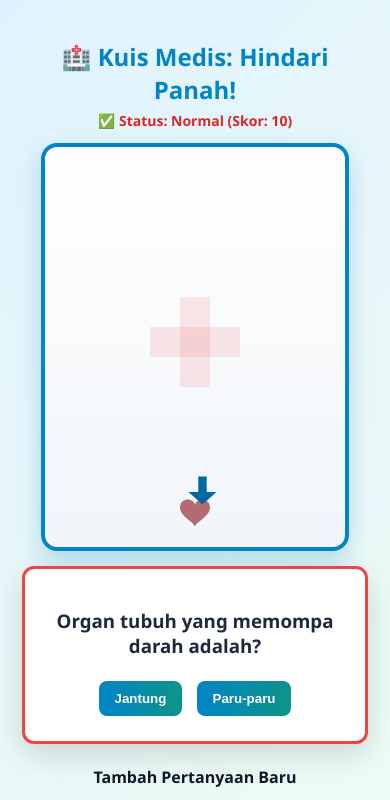
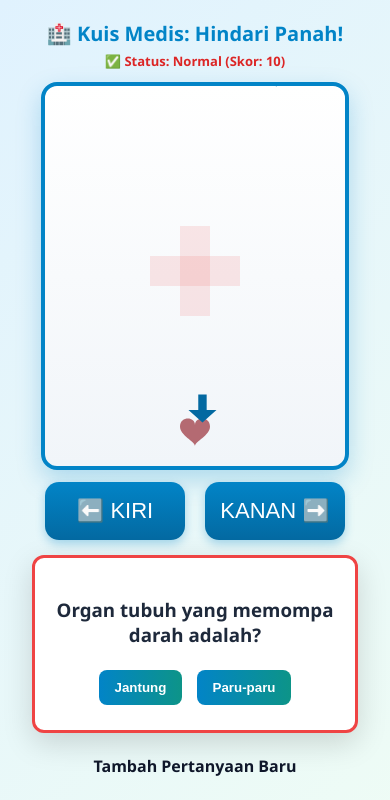
Before and after one commit to B8projek/http-127.0.0.1-5500-index.html, a plain HTML site: page index.html in a window 390 px wide. Shown: the top 800 px of the page. Drawn offline with Linux system fonts and the light colour scheme.

Commit message:
Add files via upload

```diff
--- a/index.html
+++ b/index.html
@@ -2,7 +2,9 @@
 <html lang="id">
 <head>
   <meta charset="UTF-8">
-  <title>Game Kuis Rumah Sakit - Mode Tantangan</title>
+  <!-- Mencegah layar HP zoom saat tombol sentuh ditekan cepat -->
+  <meta name="viewport" content="width=device-width, initial-scale=1.0, maximum-scale=1.0, user-scalable=no">
+  <title>Game Kuis Rumah Sakit</title>
   <style>
     body {
       font-family: 'Segoe UI', sans-serif;
@@ -11,26 +13,27 @@
       color: #0f172a;
       min-height: 100vh;
       margin: 0;
-      padding: 20px;
+      padding: 15px;
       transition: background 0.3s;
+      touch-action: manipulation; /* Responsif untuk sentuhan HP */
     }
 
-    /* Efek layar berkedip saat sirene darurat aktif */
     body.darurat {
       background: linear-gradient(135deg, #fee2e2 0%, #fecaca 100%);
     }
 
     h2 {
       color: #0284c7;
-      margin-bottom: 5px;
+      margin: 5px 0;
+      font-size: 20px;
     }
 
     #statusGangguan {
       font-weight: bold;
-      height: 24px;
+      height: 22px;
       color: #dc2626;
       margin-bottom: 8px;
-      font-size: 14px;
+      font-size: 13px;
     }
 
     canvas {
@@ -39,11 +42,10 @@
       border-radius: 16px;
       box-shadow: 0 10px 25px rgba(2, 132, 199, 0.25);
       display: block;
-      margin: 0 auto 15px auto;
-      transition: transform 0.1s;
+      margin: 0 auto 12px auto;
+      max-width: 100%;
     }
 
-    /* Efek layar bergetar */
     canvas.gempa {
       animation: shake 0.2s infinite;
     }
@@ -54,13 +56,40 @@
       100% { transform: translate(1px, -2px); }
     }
 
+    /* Tombol Kontrol Khusus HP (Sentuh Layar) */
+    .mobile-controls {
+      display: flex;
+      justify-content: center;
+      gap: 20px;
+      margin: 10px auto 15px auto;
+      max-width: 300px;
+    }
+
+    .btn-arah {
+      flex: 1;
+      padding: 16px 0;
+      font-size: 22px;
+      background: linear-gradient(180deg, #0284c7, #0369a1);
+      color: white;
+      border: none;
+      border-radius: 14px;
+      box-shadow: 0 4px 10px rgba(2, 132, 199, 0.3);
+      user-select: none;
+      -webkit-user-select: none;
+    }
+
+    .btn-arah:active {
+      transform: scale(0.94);
+      background: #075985;
+    }
+
     #quizModal {
       display: none;
       background: #ffffff;
       border: 3px solid #ef4444;
       box-shadow: 0 10px 30px rgba(0, 0, 0, 0.15);
       padding: 20px;
-      width: 300px;
+      width: 280px;
       margin: 15px auto;
       border-radius: 12px;
       color: #1e293b;
@@ -71,9 +100,11 @@
       margin: 5px;
       border-radius: 8px;
       border: 1px solid #94a3b8;
+      width: 85%;
+      max-width: 260px;
     }
 
-    button {
+    button.aksi {
       padding: 10px 16px;
       margin: 5px;
       cursor: pointer;
@@ -88,10 +119,15 @@
 <body>
 
   <h2>🏥 Kuis Medis: Hindari Panah!</h2>
-  <!-- Teks peringatan gangguan -->
   <div id="statusGangguan">Status: Normal (Skor: 0)</div>
 
-  <canvas id="gameCanvas" width="300" height="400"></canvas>
+  <canvas id="gameCanvas" width="300" height="380"></canvas>
+
+  <!-- Tombol Sentuh Kiri & Kanan untuk HP -->
+  <div class="mobile-controls">
+    <button class="btn-arah" id="btnKiri">⬅️ KIRI</button>
+    <button class="btn-arah" id="btnKanan">KANAN ➡️</button>
+  </div>
 
   <!-- Pop-up Pertanyaan -->
   <div id="quizModal">
@@ -105,7 +141,8 @@
     <input type="text" id="inputSoal" placeholder="Tulis pertanyaan...">
     <input type="text" id="inputJawabBenar" placeholder="Jawaban Benar">
     <input type="text" id="inputJawabSalah" placeholder="Jawaban Salah">
-    <button onclick="tambahSoal()">Simpan Soal</button>
+    <br>
+    <button class="aksi" onclick="tambahSoal()">Simpan Soal</button>
   </div>
 
   <script>
@@ -133,8 +170,8 @@
       }
     }
 
-    // 2. Variabel Pemain, Banyak Musuh, & Gangguan
-    let player = { x: 135, y: 350, size: 30 };
+    // 2. Variabel Pemain, Musuh, & Gangguan
+    let player = { x: 135, y: 330, size: 30 };
     let enemies = [
       { x: Math.random() * 270, y: 0, size: 28, speed: 3 },
       { x: Math.random() * 270, y: -150, size: 28, speed: 3.5 },
@@ -145,30 +182,63 @@
     let skor = 0;
     let frameCount = 0;
 
-    // Variabel Status Gangguan
-    let kontrolTerbalik = false; // Kiri jadi kanan, kanan jadi kiri
-    let modeKabut = false;       // Layar berkabut/gelap sebagian
-    let modeDarurat = false;     // Sirene bergetar
+    let kontrolTerbalik = false;
+    let modeKabut = false;
+    let modeDarurat = false;
 
-    // Kontrol Keyboard
+    // Fungsi Gerak Pemain (Bisa dipanggil dari Keyboard maupun Tombol HP)
+    function gerakKiri() {
+      if (isGameOver) return;
+      if (!kontrolTerbalik) {
+        if (player.x > 0) player.x -= 24;
+      } else {
+        if (player.x < 270) player.x += 24;
+      }
+    }
+
+    function gerakKanan() {
+      if (isGameOver) return;
+      if (!kontrolTerbalik) {
+        if (player.x < 270) player.x += 24;
+      } else {
+        if (player.x > 0) player.x -= 24;
+      }
+    }
+
+    // Kontrol Keyboard Laptop
     document.addEventListener("keydown", (e) => {
-      if (isGameOver) return;
-      let arahKiri = kontrolTerbalik ? "ArrowRight" : "ArrowLeft";
-      let arahKanan = kontrolTerbalik ? "ArrowLeft" : "ArrowRight";
-
-      if (e.key === arahKiri && player.x > 0) player.x -= 22;
-      if (e.key === arahKanan && player.x < 270) player.x += 22;
+      if (e.key === "ArrowLeft") gerakKiri();
+      if (e.key === "ArrowRight") gerakKanan();
     });
 
-    // Fungsi Mengatur Gangguan Acak Setiap Beberapa Detik
+    // Kontrol Tombol Layar Sentuh HP (Touch & Click)
+    const btnKiri = document.getElementById("btnKiri");
+    const btnKanan = document.getElementById("btnKanan");
+
+    btnKiri.addEventListener("touchstart", (e) => { e.preventDefault(); gerakKiri(); });
+    btnKiri.addEventListener("click", gerakKiri);
+
+    btnKanan.addEventListener("touchstart", (e) => { e.preventDefault(); gerakKanan(); });
+    btnKanan.addEventListener("click", gerakKanan);
+
+    // Kontrol Sentuh Langsung di Layar Game (Tap sisi kiri/kanan canvas)
+    canvas.addEventListener("touchstart", (e) => {
+      e.preventDefault();
+      const rect = canvas.getBoundingClientRect();
+      const touchX = e.touches[0].clientX - rect.left;
+      if (touchX < rect.width / 2) {
+        gerakKiri();
+      } else {
+        gerakKanan();
+      }
+    });
+
+    // 3. Pengatur Gangguan
     function kelolaGangguan() {
       frameCount++;
 
-      // Setiap 400 frame (~6-7 detik), acak jenis gangguan baru
       if (frameCount % 400 === 0) {
         const acak = Math.floor(Math.random() * 4);
-
-        // Reset semua gangguan dulu
         kontrolTerbalik = false;
         modeKabut = false;
         modeDarurat = false;
@@ -176,42 +246,41 @@
         canvas.classList.remove("gempa");
 
         if (acak === 1) {
-          kontrolTerbalik = true; // Gangguan 1: Efek pusing obat
+          kontrolTerbalik = true;
         } else if (acak === 2) {
-          modeKabut = true;       // Gangguan 2: Efek kabut bius
+          modeKabut = true;
         } else if (acak === 3) {
-          modeDarurat = true;     // Gangguan 3: Sirene IGD bergetar
+          modeDarurat = true;
           document.body.classList.add("darurat");
           canvas.classList.add("gempa");
         }
       }
 
-      // Perbarui teks peringatan di atas layar
       if (kontrolTerbalik) {
         statusText.innerText = `😵 EFEK OBAT: Kontrol Terbalik! (Skor: ${skor})`;
       } else if (modeKabut) {
         statusText.innerText = `🌫️ EFEK BIUS: Pandangan Kabur! (Skor: ${skor})`;
       } else if (modeDarurat) {
-        statusText.innerText = `🚨 SIRENE DARURAT: Layar Bergetar! (Skor: ${skor})`;
+        statusText.innerText = `🚨 SIRENE DARURAT: Bergetar! (Skor: ${skor})`;
       } else {
         statusText.innerText = `✅ Status: Normal (Skor: ${skor})`;
       }
     }
 
-    // 3. Logika Utama Game
+    // 4. Loop Utama Game
     function updateGame() {
       if (isGameOver) return;
 
       ctx.clearRect(0, 0, canvas.width, canvas.height);
       kelolaGangguan();
 
-      // --- DEKORASI RUMAH SAKIT ---
+      // Dekorasi Palang Medis Rumah Sakit
       ctx.fillStyle = "rgba(239, 68, 68, 0.12)";
-      ctx.fillRect(135, 150, 30, 90);
-      ctx.fillRect(105, 180, 90, 30);
+      ctx.fillRect(135, 140, 30, 90);
+      ctx.fillRect(105, 170, 90, 30);
 
       // Gambar Pemain Bentuk LOVE
-      ctx.fillStyle = kontrolTerbalik ? "#9333ea" : "#b46a72"; // Berubah ungu jika pusing
+      ctx.fillStyle = kontrolTerbalik ? "#9333ea" : "#b46a72";
       const x = player.x, y = player.y, s = player.size;
       ctx.beginPath();
       ctx.moveTo(x + s / 2, y + s * 0.3);
@@ -221,16 +290,15 @@
       ctx.bezierCurveTo(x + s, y, x + s / 2, y, x + s / 2, y + s * 0.3);
       ctx.fill();
 
-      // Gerakkan & Gambar Semua Musuh (3 Panah)
+      // Gambar Musuh Panah
       for (let i = 0; i < enemies.length; i++) {
         let enemy = enemies[i];
         enemy.y += enemy.speed;
 
-        if (enemy.y > 400) {
+        if (enemy.y > 380) {
           enemy.y = -40;
           enemy.x = Math.random() * 270;
-          skor += 10; // Tambah skor tiap berhasil menghindari panah
-          // Semakin tinggi skor, panah makin cepat
+          skor += 10;
           if (enemy.speed < 7) enemy.speed += 0.15;
         }
 
@@ -261,27 +329,27 @@
         }
       }
 
-      // --- EFEK GANGGUAN KABUT BIUS (Menutupi bagian tengah layar) ---
+      // Efek Kabut Bius
       if (modeKabut) {
         ctx.fillStyle = "rgba(148, 163, 184, 0.78)";
-        ctx.fillRect(0, 80, 300, 190);
+        ctx.fillRect(0, 75, 300, 185);
         ctx.fillStyle = "#1e293b";
         ctx.font = "bold 16px sans-serif";
-        ctx.fillText("🌫️ KABUT OBAT BIUS 🌫️", 55, 180);
+        ctx.fillText("🌫️ KABUT OBAT BIUS 🌫️", 55, 175);
       }
 
       requestAnimationFrame(updateGame);
     }
 
-    // 4. Fungsi Munculkan Kuis Saat Kalah
+    // 5. Kuis Saat Kalah
     function tampilkanPertanyaan() {
       const soalAcak = bankSoal[Math.floor(Math.random() * bankSoal.length)];
       document.getElementById("questionText").innerText = soalAcak.tanya;
 
       const optionsBox = document.getElementById("optionsBox");
       optionsBox.innerHTML = `
-        <button onclick="cekJawaban(true)">${soalAcak.benar}</button>
-        <button onclick="cekJawaban(false)">${soalAcak.salah}</button>
+        <button class="aksi" onclick="cekJawaban(true)">${soalAcak.benar}</button>
+        <button class="aksi" onclick="cekJawaban(false)">${soalAcak.salah}</button>
       `;
       document.getElementById("quizModal").style.display = "block";
     }
@@ -290,7 +358,6 @@
       document.getElementById("quizModal").style.display = "none";
       if (isBenar) {
         alert("Benar! Pasien selamat, lanjutkan permainan!");
-        // Reset posisi semua panah ke atas agar tidak langsung tertabrak lagi
         enemies.forEach((e, idx) => e.y = -50 * (idx + 1));
         isGameOver = false;
         updateGame();
```
